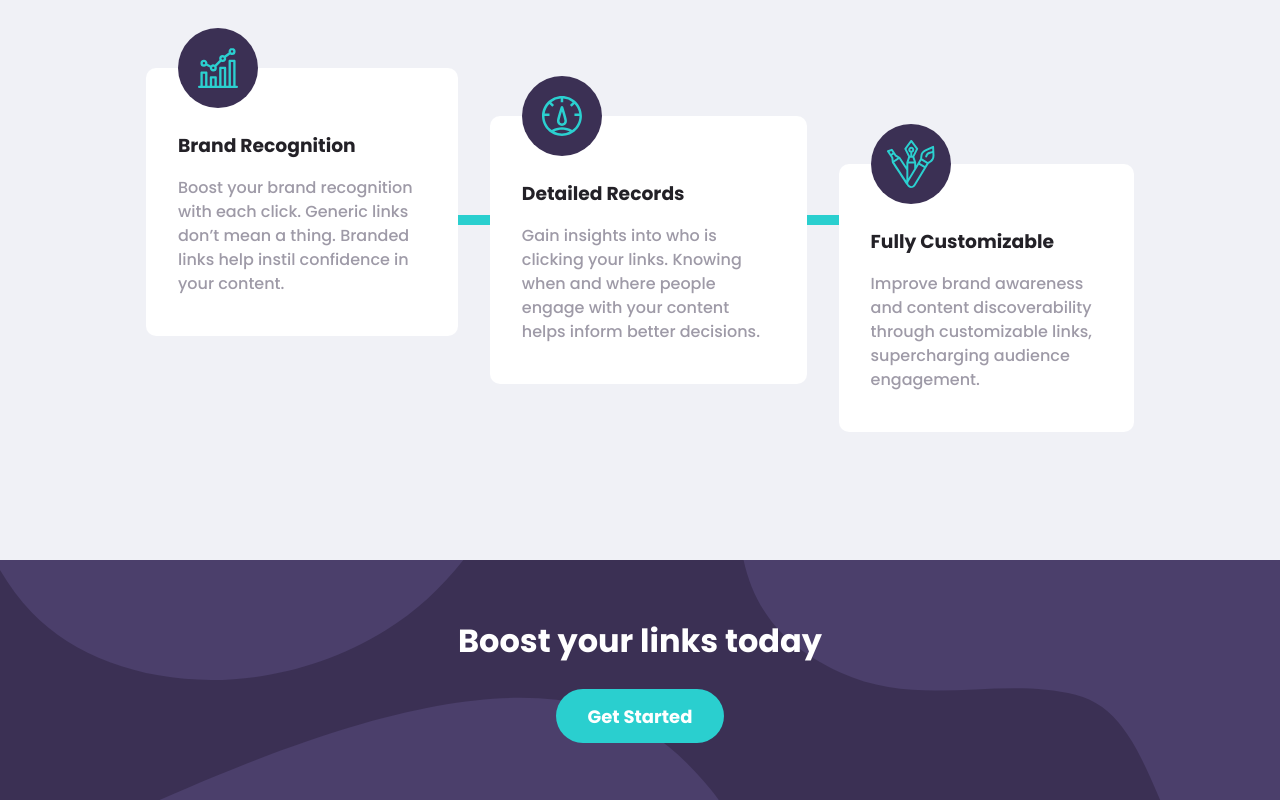
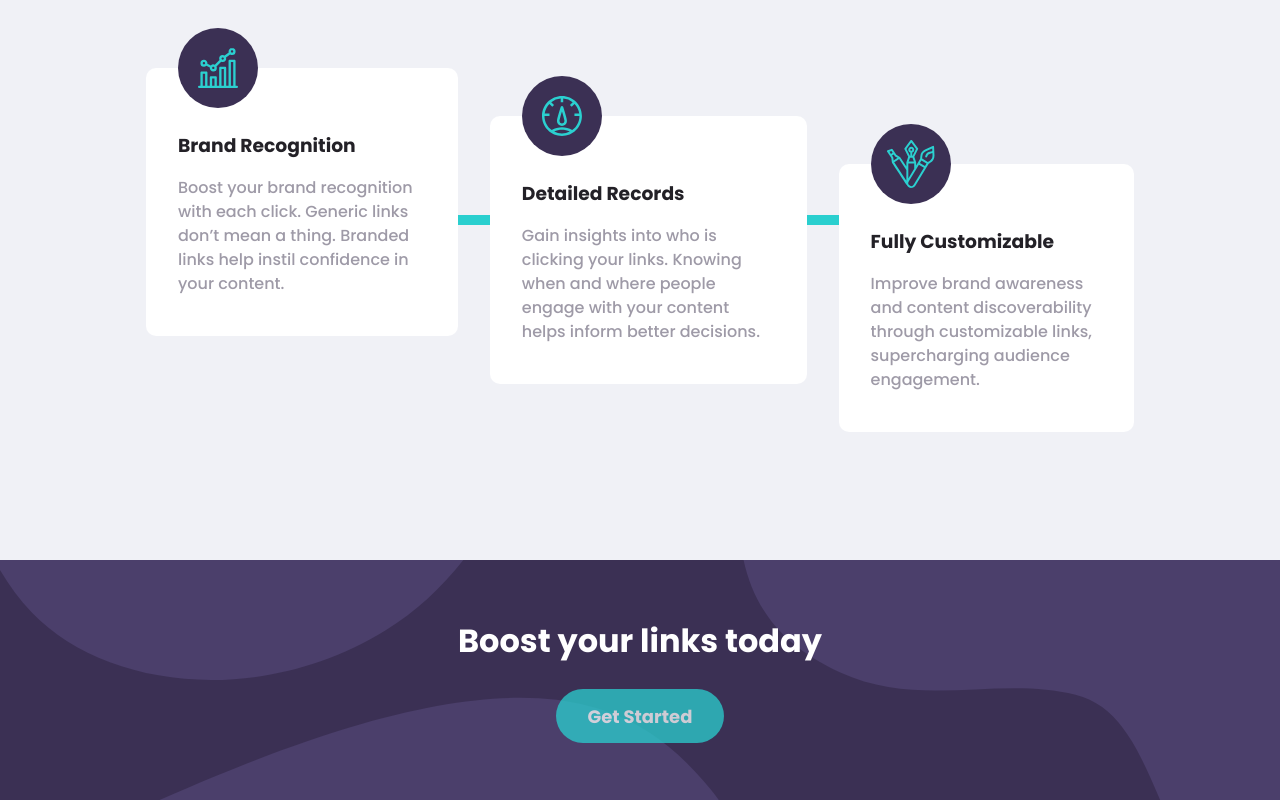
Before and after one commit to Ocholla-T/shortly, a Vue app: page / in a window 1280 px wide. In both pictures the pointer is over the button "Get Started". Shown: the part 1052-1852 px from the top of the page. Built offline with nearby package versions, Linux system fonts and the light colour scheme.

Commit message:
added hover effect to button

```diff
--- a/src/components/FooterCTA.vue
+++ b/src/components/FooterCTA.vue
@@ -63,6 +63,10 @@ export default {
       border: 0;
       color: white;
       font-weight: 700;
+
+      &:hover {
+        opacity: 0.75;
+      }
     }
   }
 }
```
